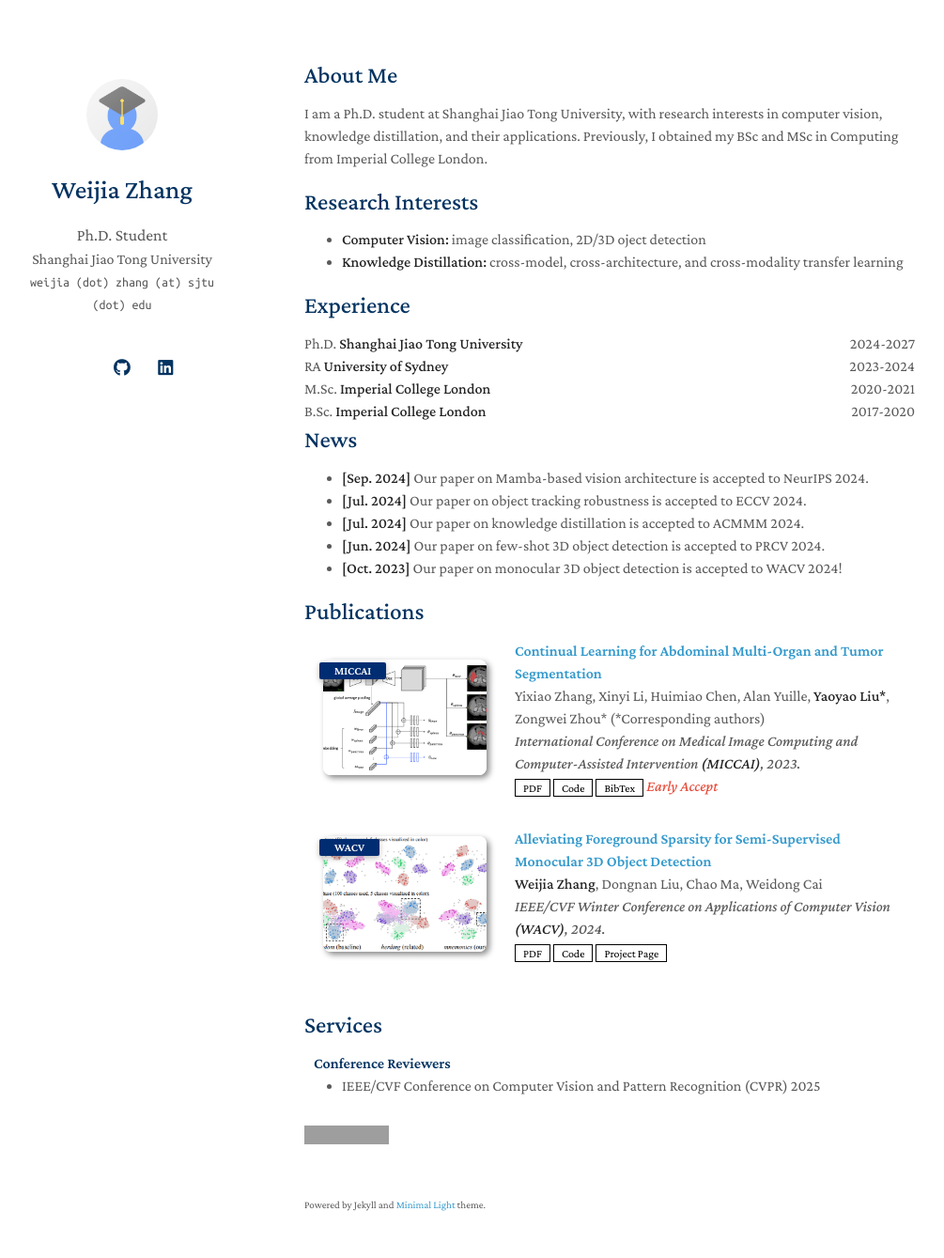
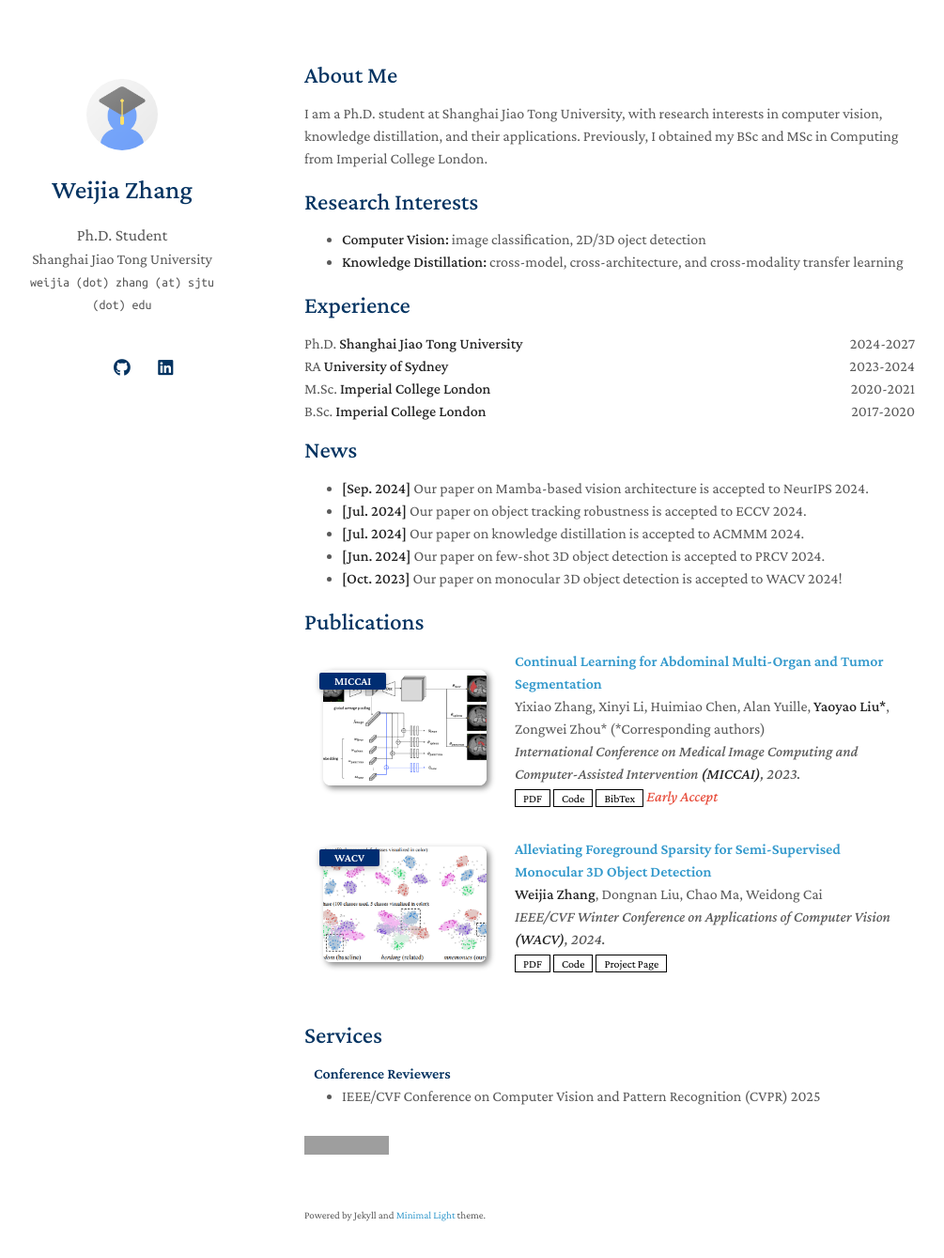
Before and after one commit to arcaninez/arcaninez.github.io, a Jekyll site: the page built from index.md, in a window 1280 px wide and 1374 px high. Shown: the top 1339 px of the window at 94% size, without its empty margins (146-1151 px from the left). Built offline with Jekyll 4.4.1, drawn with Linux system fonts in a browser that asks for light colours; a style sheet for code colours, icons or effects is not loaded; our own code applies the rules of GitHub Pages for plain Markdown files; grey boxes are pictures that could not be loaded.

Commit message:
Update experience.md

```diff
--- a/_includes/experience.md
+++ b/_includes/experience.md
@@ -20,4 +20,4 @@
   <span>2017-2020</span>
 </div>
 
-<div style="margin-bottom: 4px;"></div>
+<div style="margin-bottom: 15px;"></div>
```
